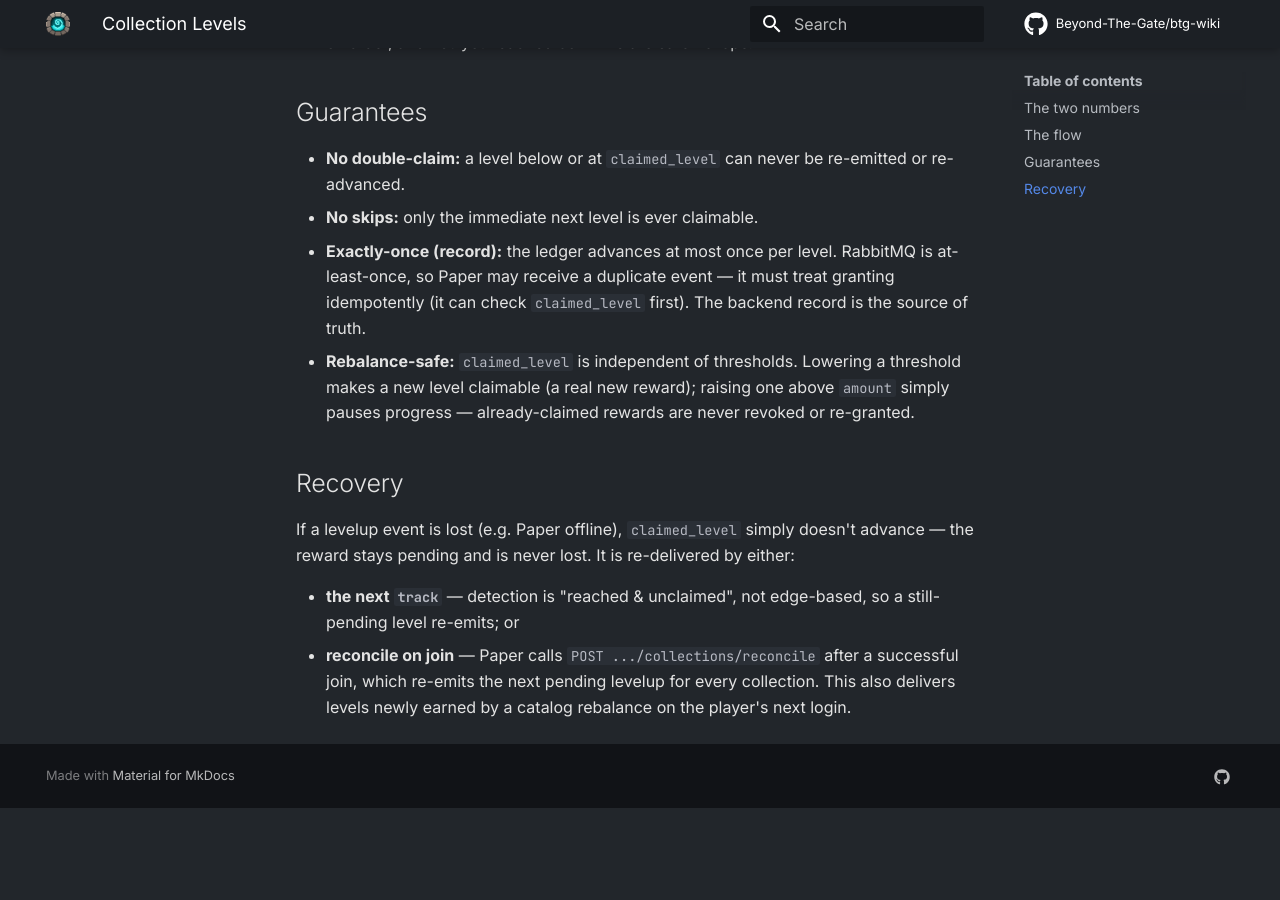
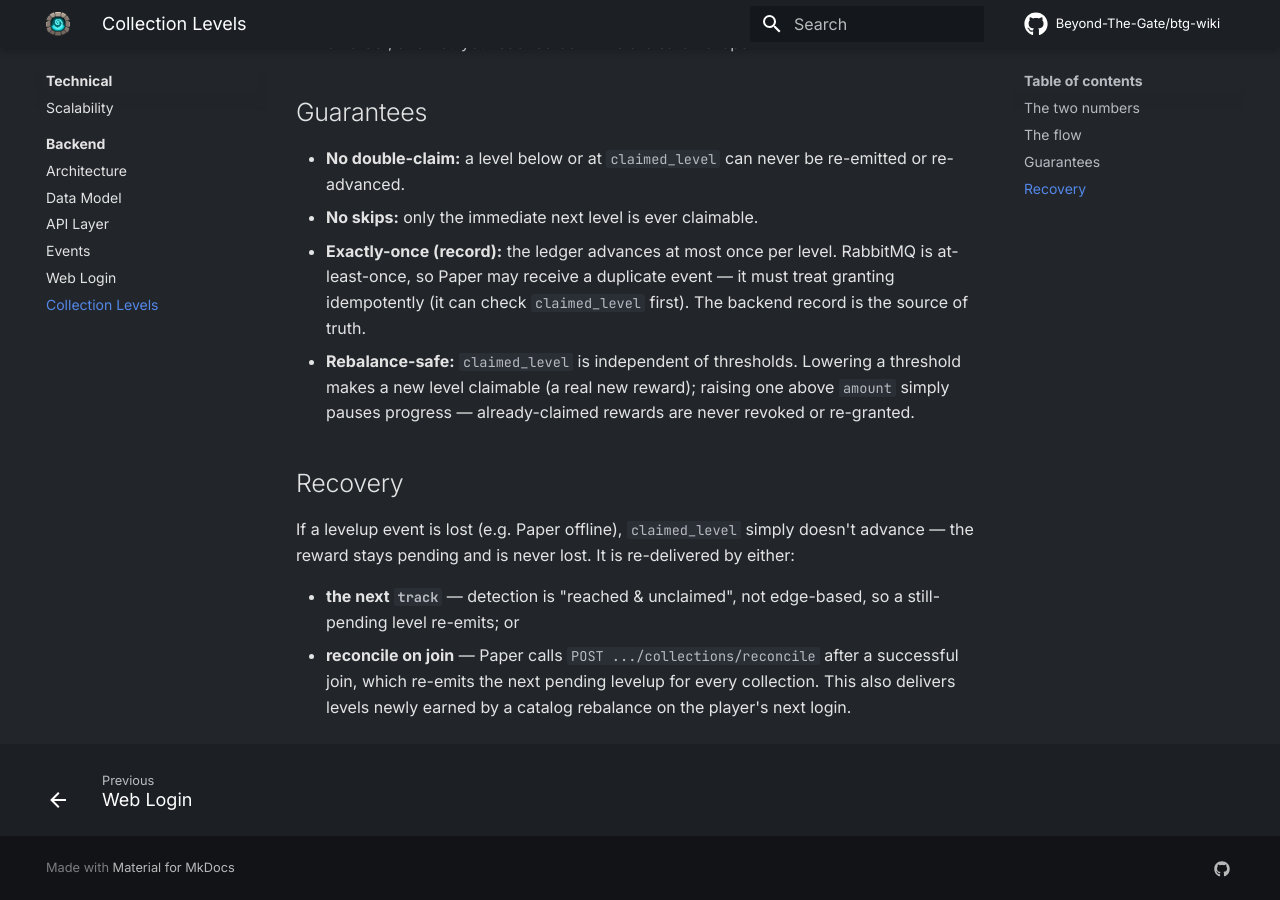
Before and after one commit to Beyond-The-Gate/btg-wiki, an MkDocs documentation site: the page built from docs/technical/backend/collection-levels.md, in a window 1280 px wide and 900 px high, scrolled down 1634 px. Built offline with MkDocs 1.6.1 and Material for MkDocs 9.7.7, drawn with Linux system fonts in a browser that asks for light colours; comment, search, counter and statistics services are not loaded; before the commit the page ends 2442 px from its top, so only the background shows below that.

Commit message:
Add Collection Levels section to mkdocs.yml

```diff
--- a/mkdocs.yml
+++ b/mkdocs.yml
@@ -96,3 +96,4 @@ nav:
           - API Layer: technical/backend/api.md
           - Events: technical/backend/events.md
           - Web Login: technical/backend/auth.md
+          - Collection Levels: technical/backend/collection-levels.md
```
